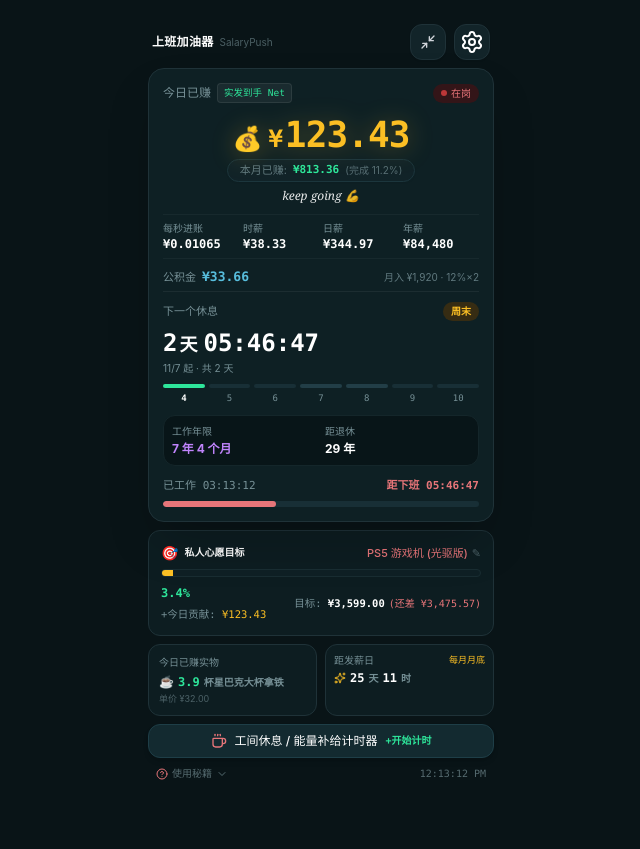
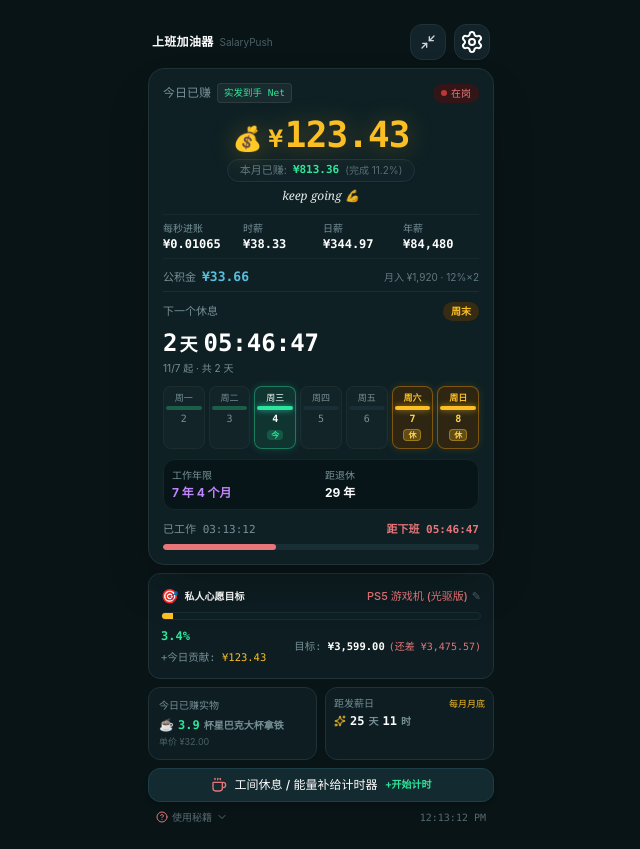
Before and after one commit to SpaceSheepBoy/salary-push-web, a React (Vite) app: page / in a window 1280 px wide. Shown: the whole page, without its empty margins (319-959 px from the left). Before the commit the page ends 805 px from the top, so only its background shows below. Built offline with nearby package versions, Linux system fonts and the light colour scheme; no server answers; the HTML template or start-up script is replaced by a standard one.

Commit message:
feat: show Mon-Sun natural workweek with prominent glowing rest day styling

```diff
--- a/src/components/Dashboard.tsx
+++ b/src/components/Dashboard.tsx
@@ -271,6 +271,14 @@ export const Dashboard: React.FC<DashboardProps> = ({
                 </span>
               </div>
 
+              {restInfo.isRestingNow ? (
+                <div className="flex items-center gap-1.5 py-0.5">
+                  <span className="text-xl">🏖️</span>
+                  <span className="font-bold text-amber-300 text-xl tracking-tight">
+                    {l10n.restingNow}
+                  </span>
+                </div>
+              ) : (
                 <div className="flex items-baseline gap-0.5 font-mono font-bold text-white text-2xl">
                   {restCountdown.days > 0 && (
                     <>
@@ -280,31 +288,80 @@ export const Dashboard: React.FC<DashboardProps> = ({
                   )}
                   <span>{restCountdown.time}</span>
                 </div>
+              )}
 
               <div className="text-[10px] text-grayteal -mt-1">
                 {restInfo.startDateFormatted}
               </div>
 
-              {/* 7-day pill strip */}
-              <div className="grid grid-cols-7 gap-1 pt-0.5">
+              {/* 7-day natural week pill strip (Mon - Sun) */}
+              <div className="grid grid-cols-7 gap-1 pt-1">
                 {restInfo.dayStrips.map((item) => (
-                  <div key={item.id} className="flex flex-col items-center gap-1">
                   <div
-                      className={`w-full h-1 rounded-full ${
+                    key={item.id}
+                    className={`flex flex-col items-center py-1.5 px-0.5 rounded-lg transition-all ${
                       item.isToday
-                          ? 'bg-mint'
-                          : item.isWorkDay
-                          ? 'bg-[#182F36]'
-                          : 'bg-[#223E47]'
+                        ? 'bg-mint/10 border border-mint/40 shadow-[0_0_8px_rgba(45,212,191,0.2)]'
+                        : item.isRestDay
+                        ? 'bg-[#3A280D]/75 border border-amber-500/40 shadow-[0_0_8px_rgba(245,158,11,0.15)]'
+                        : 'bg-white/[0.02] border border-white/[0.04]'
+                    }`}
+                  >
+                    {/* 1. Weekday label: 周一, 周二... / Lun, Mar... */}
+                    <span
+                      className={`text-[9px] font-medium leading-none ${
+                        item.isToday
+                          ? 'text-white font-bold'
+                          : item.isRestDay
+                          ? 'text-amber-400 font-semibold'
+                          : 'text-grayteal'
+                      }`}
+                    >
+                      {item.weekdayLabel}
+                    </span>
+
+                    {/* 2. Status Dash Pill */}
+                    <div
+                      className={`w-full h-1 my-1 rounded-full ${
+                        item.isToday
+                          ? 'bg-mint shadow-[0_0_6px_rgba(45,212,191,0.8)]'
+                          : item.isRestDay
+                          ? 'bg-amber-400 shadow-[0_0_6px_rgba(251,191,36,0.6)]'
+                          : item.isPast
+                          ? 'bg-mint/30'
+                          : 'bg-[#182F36]'
                       }`}
                     />
+
+                    {/* 3. Calendar Day Number (e.g. 2, 3, 4, 7) */}
                     <span
-                      className={`text-[9px] font-mono ${
-                        item.isToday ? 'text-white font-bold' : 'text-grayteal'
+                      className={`text-[10px] font-mono leading-none ${
+                        item.isToday
+                          ? 'text-white font-bold'
+                          : item.isRestDay
+                          ? 'text-amber-300 font-semibold'
+                          : 'text-grayteal'
                       }`}
                     >
                       {item.dayNumber}
                     </span>
+
+                    {/* 4. Prominent Badge: "休" for rest days or "今" for today */}
+                    <div className="mt-1 flex items-center justify-center min-h-[14px]">
+                      {item.isToday ? (
+                        <span className="text-[8px] font-bold text-mint bg-mint/20 px-1 py-0.2 rounded leading-tight whitespace-nowrap">
+                          {item.todayBadgeLabel}
+                        </span>
+                      ) : item.isRestDay ? (
+                        <span className="text-[8px] font-bold text-amber-300 bg-amber-400/25 border border-amber-400/40 px-1 py-0.2 rounded leading-tight whitespace-nowrap">
+                          {item.restBadgeLabel}
+                        </span>
+                      ) : (
+                        <span className="text-[8px] text-transparent select-none leading-tight">
+                          ·
+                        </span>
+                      )}
+                    </div>
                   </div>
                 ))}
               </div>
--- a/src/utils/calculator.ts
+++ b/src/utils/calculator.ts
@@ -1,4 +1,4 @@
-import { AppLanguage, BenefitSummary, NextRestInfo, SalarySettings } from '../types';
+import { AppLanguage, BenefitSummary, DayStripItem, NextRestInfo, SalarySettings } from '../types';
 import { EQUIVALENCE_CATALOG, formatCurrencyValue, getCurrencySymbol, getExchangeRate } from './constants';
 
 export class EarningsCalculator {
@@ -335,19 +335,52 @@ export class EarningsCalculator {
 
   nextRestInfo(now: Date = new Date()): NextRestInfo {
     const lang = this.settings.appLanguage;
-    const strips = [];
+    const strips: DayStripItem[] = [];
+
+    // 1. Natural week: Monday to Sunday (ISO standard week)
+    const currentDay = now.getDay(); // 0=Sun, 1=Mon, ..., 6=Sat
+    const diffToMonday = currentDay === 0 ? -6 : 1 - currentDay;
+    const monday = new Date(now.getFullYear(), now.getMonth(), now.getDate() + diffToMonday);
+
+    const WEEKDAY_NAMES: Record<AppLanguage, string[]> = {
+      zh: ['周一', '周二', '周三', '周四', '周五', '周六', '周日'],
+      fr: ['Lun', 'Mar', 'Mer', 'Jeu', 'Ven', 'Sam', 'Dim'],
+      en: ['Mon', 'Tue', 'Wed', 'Thu', 'Fri', 'Sat', 'Sun'],
+      de: ['Mo', 'Di', 'Mi', 'Do', 'Fr', 'Sa', 'So'],
+      ja: ['月', '火', '水', '木', '金', '土', '日'],
+    };
+
+    const REST_BADGES: Record<AppLanguage, { rest: string; today: string }> = {
+      zh: { rest: '休', today: '今' },
+      fr: { rest: 'Repos', today: 'Auj.' },
+      en: { rest: 'Off', today: 'Today' },
+      de: { rest: 'Frei', today: 'Heute' },
+      ja: { rest: '休', today: '今日' },
+    };
+
+    const todayDateNumber = new Date(now.getFullYear(), now.getMonth(), now.getDate()).getTime();
 
     for (let i = 0; i < 7; i++) {
-      const d = new Date(now);
-      d.setDate(d.getDate() + i);
-      const dayOfWeek = d.getDay() + 1;
-      const isWork = this.settings.workDays.includes(dayOfWeek);
+      const d = new Date(monday.getFullYear(), monday.getMonth(), monday.getDate() + i);
+      const dMidnight = new Date(d.getFullYear(), d.getMonth(), d.getDate()).getTime();
+      const dayOfWeek1To7 = d.getDay() + 1; // 1=Sun, 2=Mon...
+      const isWork = this.settings.workDays.includes(dayOfWeek1To7);
+      const isToday = dMidnight === todayDateNumber;
+      const isPast = dMidnight < todayDateNumber;
+      const isFuture = dMidnight > todayDateNumber;
+
       strips.push({
         id: i,
+        weekdayLabel: WEEKDAY_NAMES[lang]?.[i] || WEEKDAY_NAMES.en[i],
         dayNumber: String(d.getDate()),
-        isToday: i === 0,
+        isToday,
         isWorkDay: isWork,
-        isPastOrToday: i === 0,
+        isRestDay: !isWork,
+        isPast,
+        isFuture,
+        isPastOrToday: isPast || isToday,
+        restBadgeLabel: REST_BADGES[lang]?.rest || 'Off',
+        todayBadgeLabel: REST_BADGES[lang]?.today || 'Today',
       });
     }
 
@@ -386,6 +419,21 @@ export class EarningsCalculator {
     const month = restStartDate.getMonth() + 1;
     const day = restStartDate.getDate();
     let startDateFormatted = '';
+    const isRestingNow = foundOffset === 0;
+
+    if (isRestingNow) {
+      if (lang === 'zh') {
+        startDateFormatted = `正在享受中 · 共 ${restLength} 天`;
+      } else if (lang === 'fr') {
+        startDateFormatted = `En plein repos · ${restLength} jours`;
+      } else if (lang === 'de') {
+        startDateFormatted = `Aktuell frei · ${restLength} Tage`;
+      } else if (lang === 'ja') {
+        startDateFormatted = `休暇満喫中 · 計 ${restLength} 日間`;
+      } else {
+        startDateFormatted = `On break · ${restLength} days`;
+      }
+    } else {
       if (lang === 'zh') {
         startDateFormatted = `${month}/${day} 起 · 共 ${restLength} 天`;
       } else if (lang === 'fr') {
@@ -396,6 +444,7 @@ export class EarningsCalculator {
         startDateFormatted = `${month}月${day}日より · ${restLength}日間`;
       } else {
         startDateFormatted = `From ${month}/${day} · ${restLength} days`;
+      }
     }
 
     let targetDate = new Date(restStartDate);
@@ -417,6 +466,7 @@ export class EarningsCalculator {
       countdownSeconds,
       startDateFormatted,
       dayStrips: strips,
+      isRestingNow,
     };
   }
 
--- a/src/utils/constants.ts
+++ b/src/utils/constants.ts
@@ -448,6 +448,7 @@ export const L10N = {
     wishlistSavedLabel: '已存金额',
     wishlistRemainingLabel: '还差',
     wishlistTotalLabel: '累计',
+    restingNow: '🏖️ 享受周末中',
   },
   fr: {
     appTitle: 'Booster Salaire',
@@ -492,6 +493,7 @@ export const L10N = {
     wishlistSavedLabel: 'Déjà épargné',
     wishlistRemainingLabel: 'Reste',
     wishlistTotalLabel: 'Total',
+    restingNow: '🏖️ Bon week-end !',
   },
   en: {
     appTitle: 'Work Fuel',
@@ -536,6 +538,7 @@ export const L10N = {
     wishlistSavedLabel: 'Already Saved',
     wishlistRemainingLabel: 'Remaining',
     wishlistTotalLabel: 'Total',
+    restingNow: '🏖️ Enjoying weekend!',
   },
   de: {
     appTitle: 'GehaltsRechner',
@@ -580,6 +583,7 @@ export const L10N = {
     wishlistSavedLabel: 'Bereits gespart',
     wishlistRemainingLabel: 'Noch offen',
     wishlistTotalLabel: 'Gesamt',
+    restingNow: '🏖️ Schönes Wochenende!',
   },
   ja: {
     appTitle: '給料チャージャー',
@@ -624,6 +628,7 @@ export const L10N = {
     wishlistSavedLabel: '現在の貯金額',
     wishlistRemainingLabel: '残り',
     wishlistTotalLabel: '累計',
+    restingNow: '🏖️ 週末を満喫中！',
   },
 };
 
```
Also changed, not shown: src/types.ts (+7 -0 lines). Lines whose indentation alone changed are shown as unchanged.
